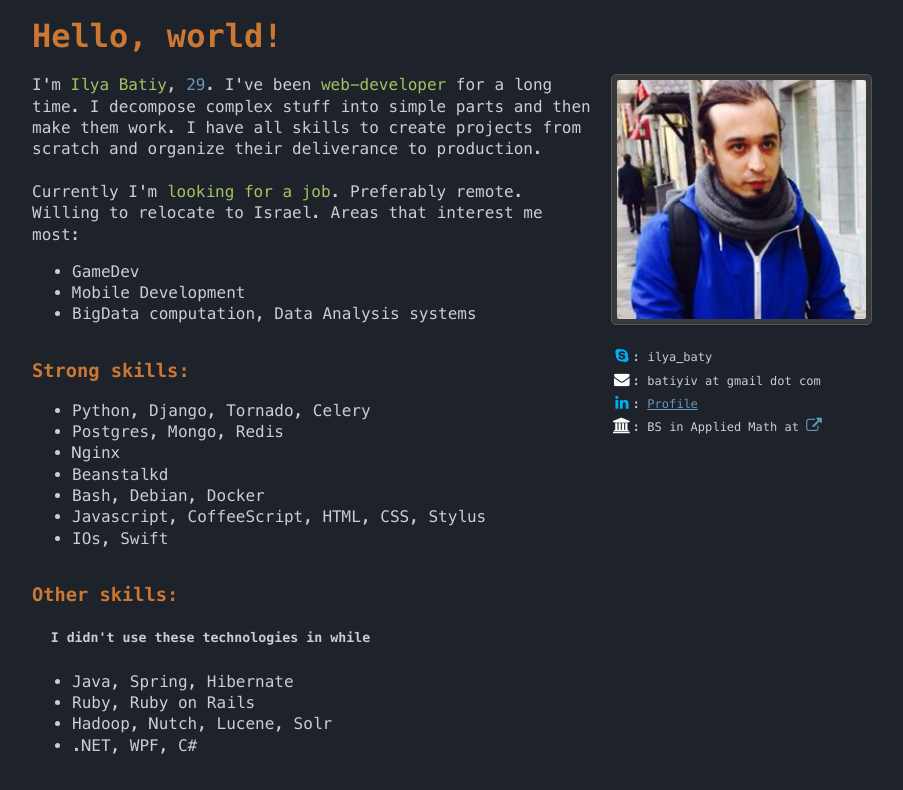
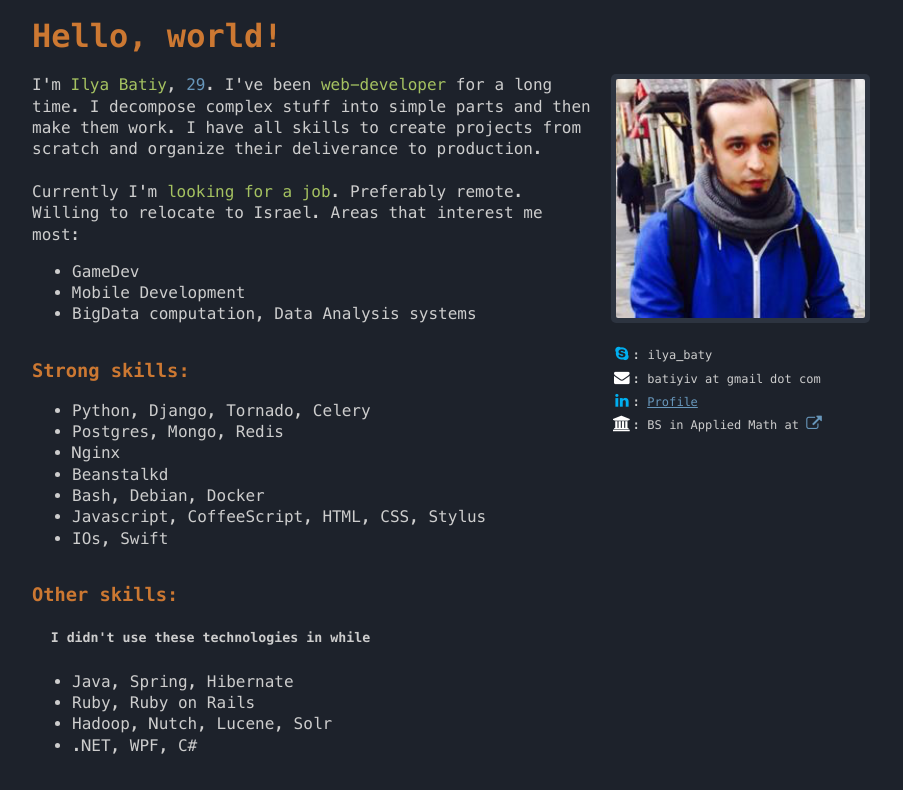
Before and after one commit to baitcode/baitcode.github.io, a website: page index.html in a window 1280 px wide. Shown: the top 790 px of the page, without its empty margins (147-1050 px from the left). Drawn offline with Linux system fonts and the light colour scheme.

Commit message:
no border no cry

```diff
--- a/sources/styles/all.styl
+++ b/sources/styles/all.styl
@@ -40,8 +40,7 @@ body
   .my-photo-container-outer
     padding: 5px
     border-radius: 5px
-    border: 1px solid #555
-    background-color: #3A3A3A
+    background-color: #2D3440
     float: left
 
     .my-photo-container
```
Also changed, not shown: css/all.css.
